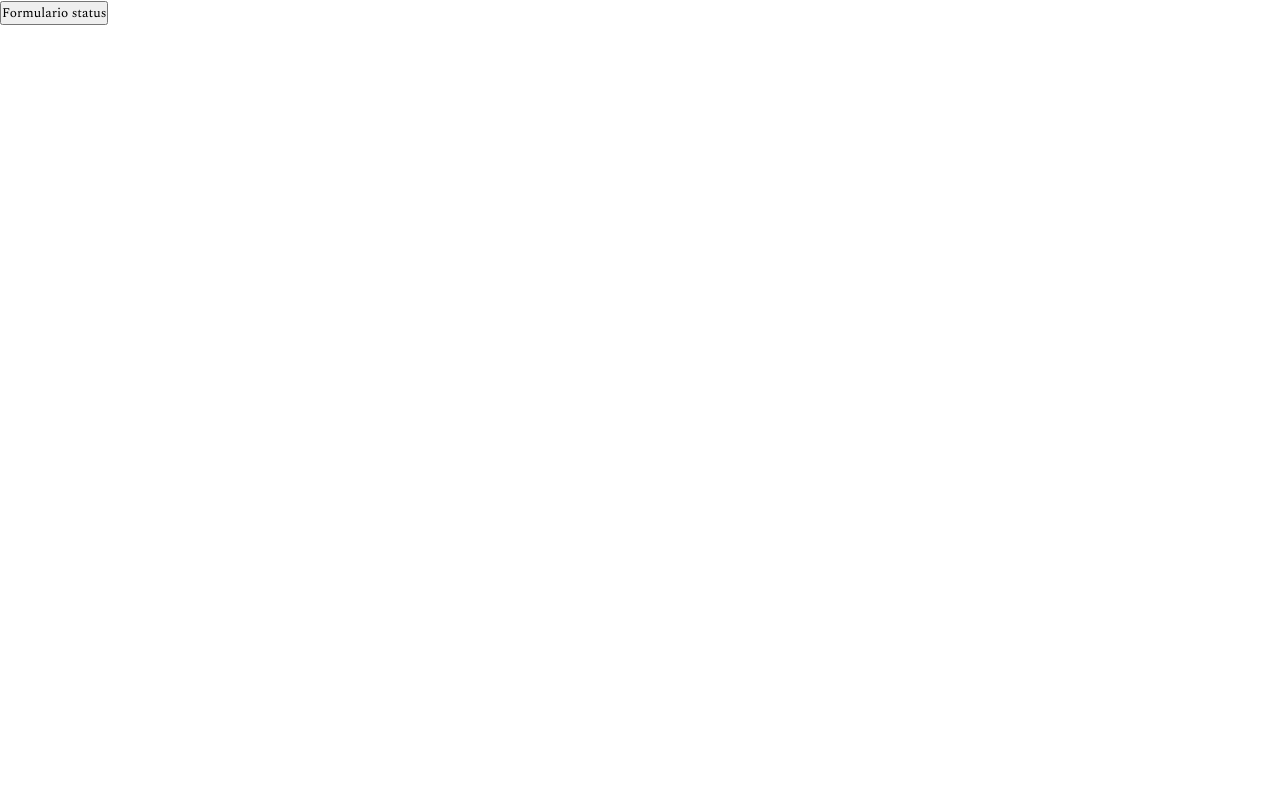
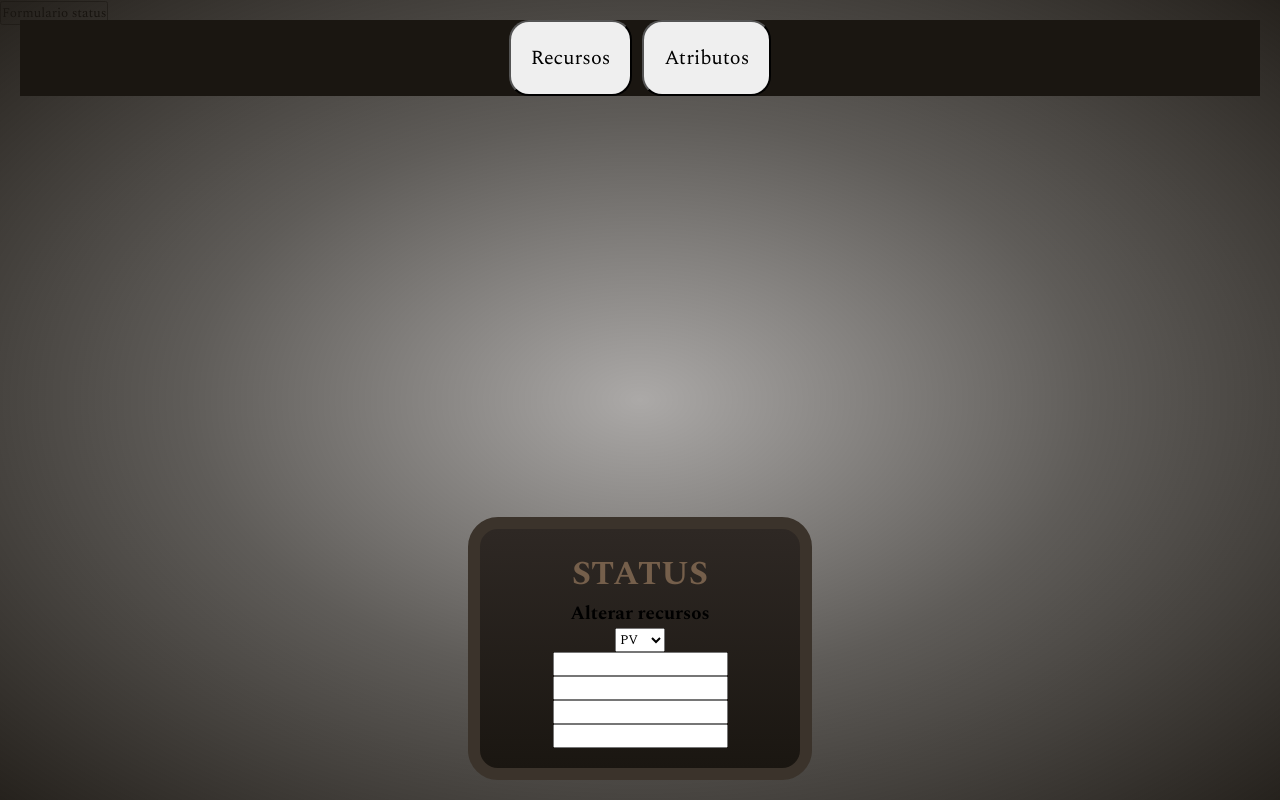
Before and after one commit to MaiwormGB/azoth_rpg, a plain HTML site: page ambiente de teste/menu/menu.html in a window 1280 px wide. Both pictures are taken after a click on the button "Formulario status". Drawn offline with nearby package versions, Linux system fonts and the light colour scheme.

Commit message:
CRIAÇÂO DE STATUS | 0.2.0

```diff
--- a/ambiente de teste/menu/menu.css
+++ b/ambiente de teste/menu/menu.css
@@ -25,6 +25,22 @@
 
 }
 
+@keyframes abrir {
+
+    from{
+
+        transform: translateY(-100%);
+        opacity: 0;
+
+    } to{
+
+        transform: translateY(0);
+        opacity: 1;
+
+    }
+
+}
+
 #menu{
 
     position: fixed;
@@ -39,7 +55,35 @@
     var(--menu-background-1));
     flex-direction: column;
     align-items: center;
+    justify-content: space-between;
+    padding: 20px;
+
+}
+
+#menu.aberto{
+
+    display: flex;
+
+}
+
+#menu_header{
+
+    width: 100%;
+    height: 10%;
+    background-color: #1a1611;
+    display: flex;
     justify-content: center;
+    gap: 10px;
+
+}
+
+#menu_header button{
+
+    height: 100%;
+    width: fit-content;
+    padding: 0 20px;
+    border-radius: 20px;
+    font-size: 15pt;
 
 }
 
@@ -48,15 +92,14 @@
     background-image:linear-gradient(to top,
     var(--menu-cor-1),
     var(--menu-cor-2));
-    width: 60%;
-    height: 90%;
+    width: auto;
+    height: fit-content;
     border-radius: 30px;
     border: var(--menu-cor-3) solid 12px;
     padding: 10px;
     display: flex;
     flex-direction: row;
     align-items: center;
-    overflow-y: scroll;
 
 }
 
@@ -66,8 +109,16 @@
     flex-direction: column;
     align-items: center;
     height: 100%;
-    min-height: 800px;
     flex: 1;
+    min-width: 300px;
+    padding: 10px;
+
+}
+
+.menu_inputs{
+
+    display: flex;
+    flex-direction: column;
 
 }
 
@@ -75,7 +126,6 @@
 
     font-size: 25pt;
     color: var(--menu-cor-4);
-    padding: 5px 20px;
 
 
 }
@@ -83,10 +133,9 @@
 @media (max-width: 1100px) {
 
 #menu form{
-
-    width: 90%;
     flex-direction: column;
     height: fit-content;
+    overflow-y: scroll;
 
 }
 
--- a/ambiente de teste/menu/menu.html
+++ b/ambiente de teste/menu/menu.html
@@ -9,25 +9,52 @@
 </head>
 <body>
 
-    <button id="menu_status_btn" >Formulario status</button>
+    <button id="menu_recursos_btn" data-sessao="menu_recursos" >Formulario status</button>
 
     <div id="menu">
 
-        <form id="menu_status" class="menu_main">
+        <div id="menu_header">
 
-            <div class="menu_seg">
+            <button  data-tipo="recursos">Recursos</button>
+            <button  data-tipo="atributos">Atributos</button>
 
-                <h2>Alterar Status</h2>
+        </div>
 
-            </div>
+        <div id="menu_main">
 
-            <div class="menu_seg">
+            <form id="menu_recursos">
 
-                <h2>AAAAAAAAAAAA</h2>
+                <div class="menu_seg">
 
-            </div>
+                    <h2>STATUS</h2>
 
-        </form>
+                    <h3>Alterar recursos</h3>
+
+                    <select name="Tipo de recurso" id="menu_recursos_select">
+                        <option value="">PV</option>
+                        <option value="">SAN</option>
+                        <option value="">PE</option>
+                    </select>
+
+                    <div class="menu_inputs">
+
+                        <input type="text" id="menu_recursos_fixo">
+                        <input type="text" id="menu_recursos_mult">
+                        <input type="text" id="menu_recursos_mod_p">
+                        <input type="text" id="menu_recursos_mod_n">
+
+                    </div>
+
+
+
+                </div>
+
+
+            </form>
+
+        </div>
+
+
 
     </div>
 
--- a/ambiente de teste/menu/menu.js
+++ b/ambiente de teste/menu/menu.js
@@ -2,46 +2,41 @@ const menu = {
 
     id: document.getElementById('menu'),
 
-    status: {
+    recursos: {
 
-        id: document.getElementById('menu_status'),
-        button: document.getElementById('menu_status_btn')
+        id: document.getElementById('menu_recursos'),
+        button: document.getElementById('menu_recursos_btn')
 
-    } ,
+    },
 
     configurar(){
 
-        menu.id.addEventListener('click', menu.abrir);
-        menu.status.button.addEventListener('click', menu.abrir);
+        // Apenas ativa o abrir novamente ao clicar diretamente no menu
+        menu.id.addEventListener('click', (event) => {
+            if (event.target === menu.id) {
+                menu.abrir(event);
+            }
+        });
+
+
+        menu.recursos.button.addEventListener('click', (event) => {
+            event.stopPropagation();
+            menu.abrir(event);
+        });
 
     },
 
     abrir(event){
 
-        const elemento = event.currentTarget;
+        const elemento = event.target.dataset.sessao;
 
-        if (event.target !== elemento){
+        menu.id.classList.toggle('aberto');
+
+        if(!elemento){
+
             return;
-        }
-
-        if (menu.id.style.display === 'none'){
-
-            menu.id.style.display = 'flex'
-
-        }else{
-
-            menu.id.style.display = 'none'
 
         }
-
-        elemento.addEventListener('click', (event) => {
-            event.stopPropagation();
-
-        })
-
-
-        console.log(elemento)
-
 
 
 
```
Also changed, not shown: 1 other file.
